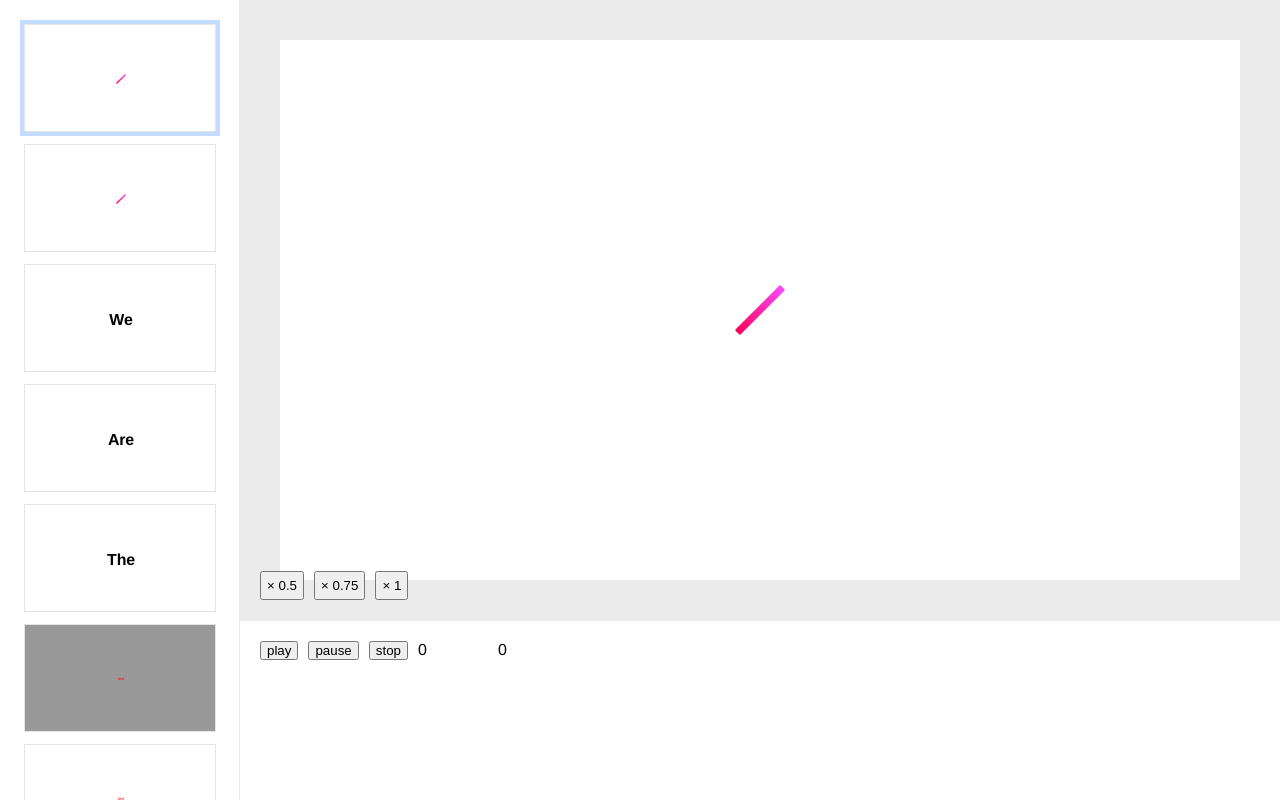
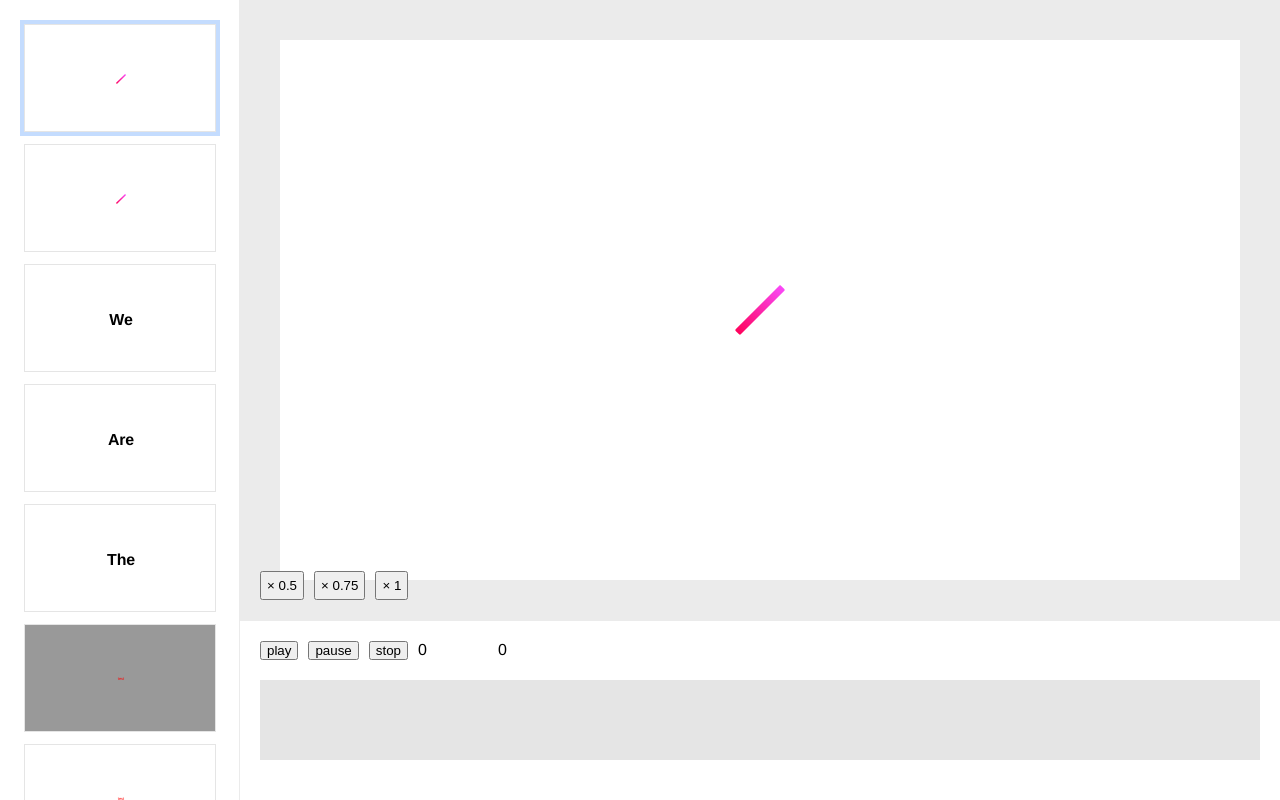
Before and after one commit to morx3x/studio-video, a Vue app: page / in a window 1280 px wide. Built offline with nearby package versions, Linux system fonts and the light colour scheme; no server answers.

Commit message:
Musicコンポーネントの幅の可変対応

```diff
--- a/src/components/Music.vue
+++ b/src/components/Music.vue
@@ -7,7 +7,7 @@
     button(@click="player.stop()") stop
     p {{player.time}}
     p {{player.duration}}
-  .timeline(:style="timelineStyle")
+  .timeline
     sound-wave(:audio-buffer="player.audioBuffer")
     .bar(:style="barStyle")
 </template>
@@ -27,14 +27,9 @@ export default {
     this.player.src = music2
   },
   computed: {
-    timelineStyle() {
-      return {
-        width: `${this.player.duration * 10}px`
-      }
-    },
     barStyle() {
       return {
-        transform: `translateX(${(this.player.time - this.player.duration) * 10}px)`
+        width: this.player.time / this.player.duration * 100 + '%'
       }
     }
   }
@@ -54,7 +49,6 @@ export default {
       width 80px
       text-align left
   .timeline
-    width 1000px
     height 80px
     margin-top 20px
     background rgba(0,0,0,0.1)
@@ -63,9 +57,8 @@ export default {
     .bar
       position absolute
       left 0
-      right 0
       top 0
-      bottom 0
+      height 100%
       background rgba(0,0,0,0.1)
       pointer-events none
     .wave
```
